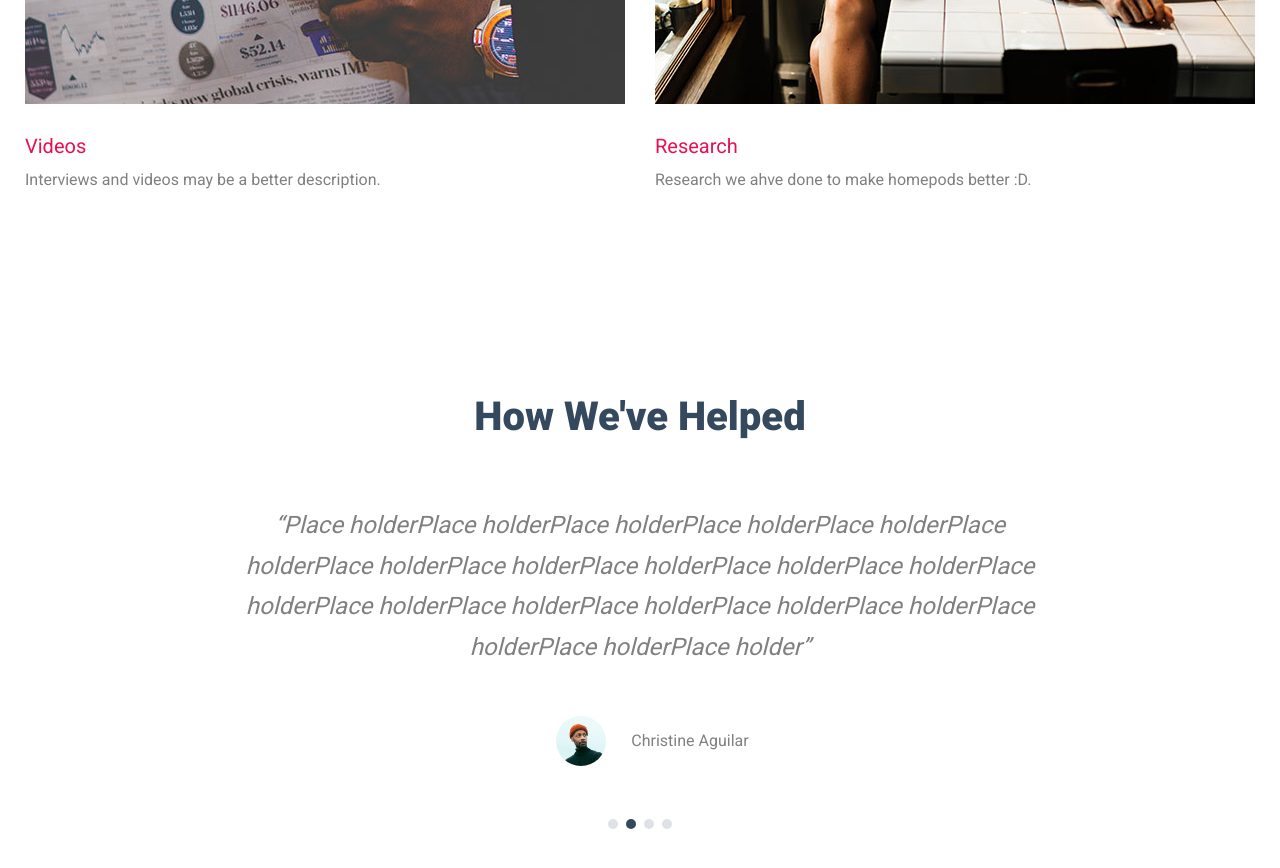
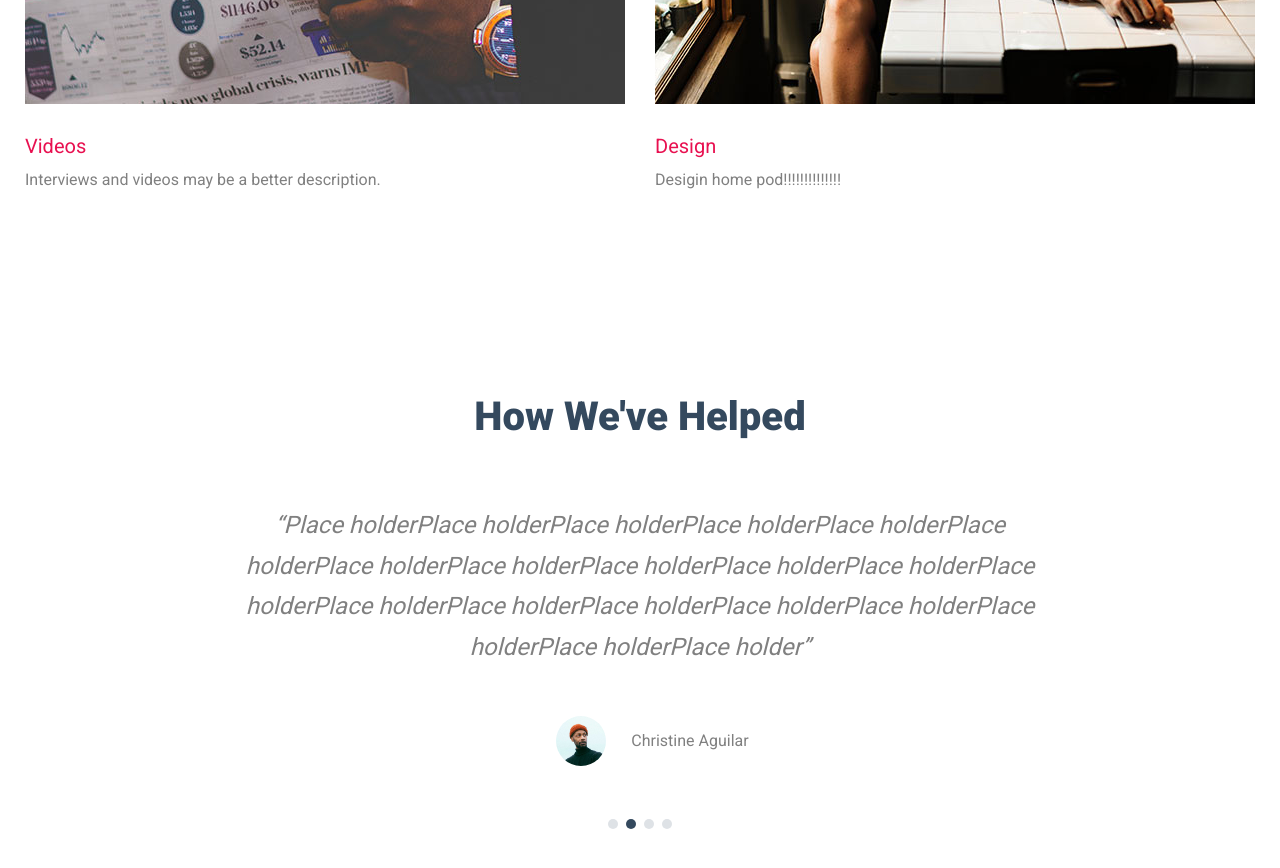
Before and after one commit to home-pod/pod-home, a plain HTML site: page index.html in a window 1280 px wide. Shown: the part 2900-3768 px from the top of the page. Drawn offline with Linux system fonts and the light colour scheme; files whose address does not match are found by name.

Commit message:
chaning landing pages on desing

```diff
--- a/index.html
+++ b/index.html
@@ -163,9 +163,9 @@
 
             <div class="col-md-6 col-lg-6 mb-4 mb-lg-6">
               <div class="h-entry">
-                <a href="research.html"><img src="images/img_2.jpg" alt="Image" class="img-fluid"></a>
-                <h2 class="font-size-regular"><a href="design.html">Research</a></h2>
-                <p>Research we ahve done to make homepods better :D.</p>
+                <a href="design.html"><img src="images/img_2.jpg" alt="Image" class="img-fluid"></a>
+                <h2 class="font-size-regular"><a href="design.html">Design</a></h2>
+                <p>Desigin home pod!!!!!!!!!!!!!!</p>
               </div>
             </div>
           </div>
```
